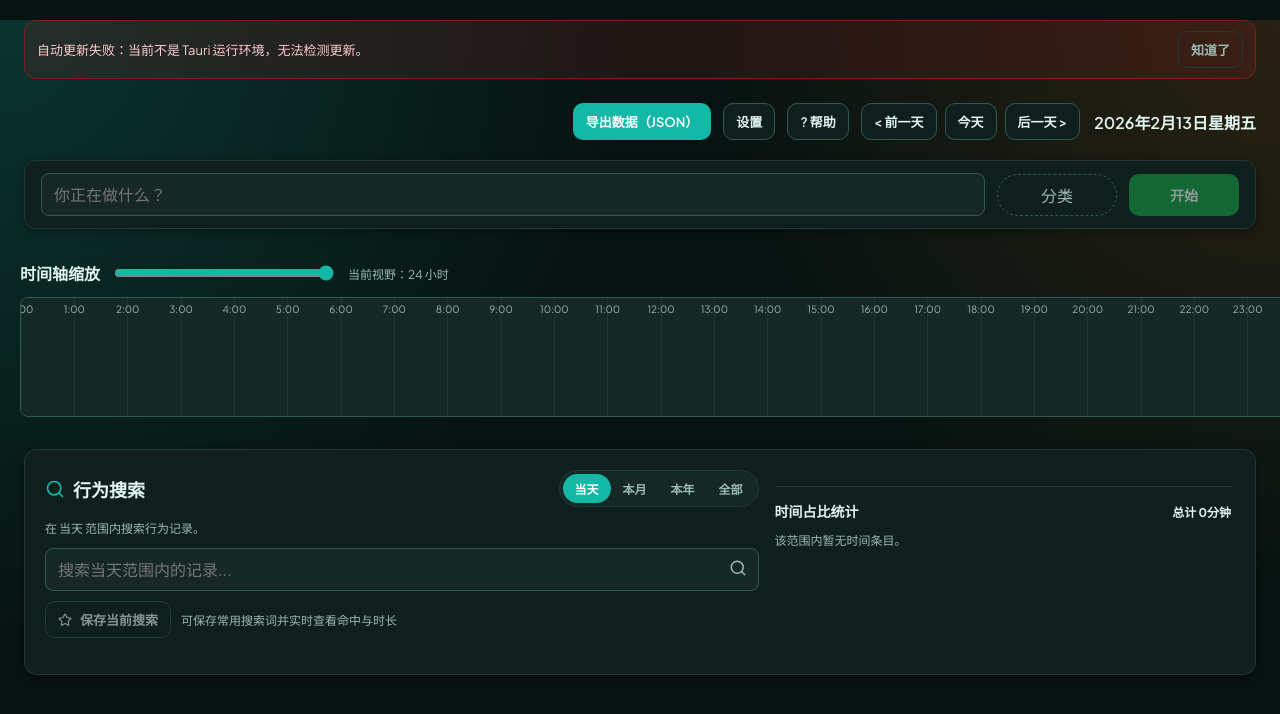
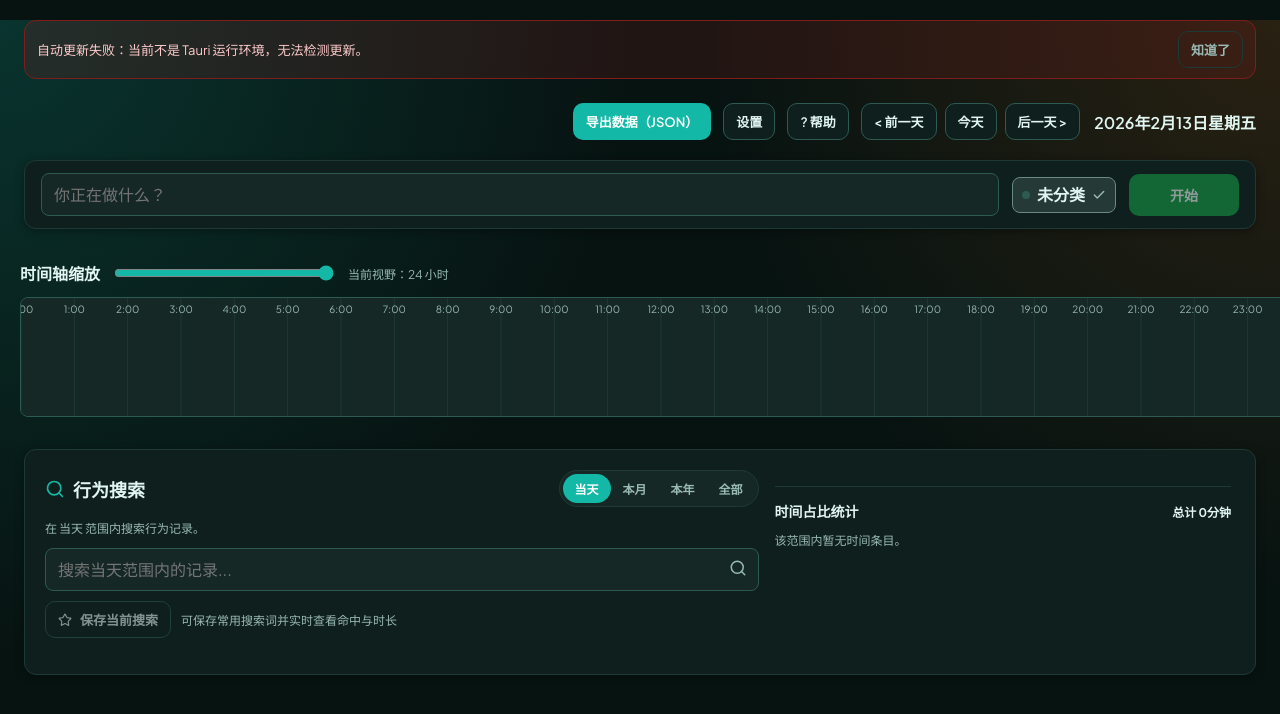
Before and after one commit to roshad/Ro-s-ChronoTrace, a React (Vite) app: page / in a window 1280 px wide. Shown: the top 714 px of the page. Built offline with nearby package versions, Linux system fonts and the light colour scheme.

Commit message:
feat(timer): ✨ 在当前行为区直接展示分类

```diff
--- a/src/components/timeline/TimerInput.tsx
+++ b/src/components/timeline/TimerInput.tsx
@@ -244,7 +244,13 @@ export const TimerInput: React.FC<TimerInputProps> = ({
         }}
       />
 
-      <CategorySelector selectedCategoryId={categoryId} onSelect={setCategoryId} />
+      <div className="timer-category-options">
+        <CategorySelector
+          selectedCategoryId={categoryId}
+          onSelect={setCategoryId}
+          display="inline"
+        />
+      </div>
 
       {activeTimer && <div className="mono-time timer-value">{formatElapsedTime(elapsed)}</div>}
 
--- a/src/index.css
+++ b/src/index.css
@@ -283,6 +283,11 @@ select {
 .timer-label-input {
   min-width: 220px;
   flex: 1 1 280px;
+}
+
+.timer-category-options {
+  flex: 0 1 auto;
+  max-width: 100%;
 }
 
 .timer-value {
@@ -1031,6 +1036,10 @@ select {
     align-items: stretch;
   }
 
+  .timer-category-options .category-inline-list {
+    width: 100%;
+  }
+
   .timer-value {
     text-align: left;
   }
```
Also changed, not shown: 1 other file (tests, documents, lock files or other folders).
